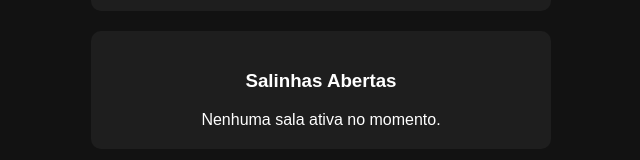
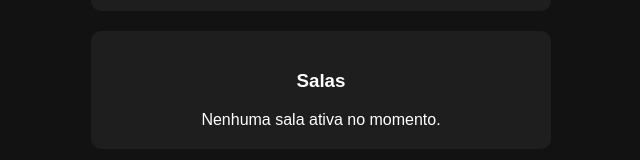
Before and after one commit to 00001146894740sp-del/sitedevideochamada, a website: page public/index.html in a window 1280 px wide. Shown: the part 335-495 px from the top of the page, without its empty margins (319-959 px from the left). Drawn offline with nearby package versions, Linux system fonts and the light colour scheme; no server answers.

Commit message:
Update index.html

```diff
--- a/public/index.html
+++ b/public/index.html
@@ -31,7 +31,7 @@
     </div>
 
     <div class="box">
-      <h3>Salinhas Abertas</h3>
+      <h3>Salas</h3>
       <div id="roomList">Nenhuma sala ativa no momento.</div>
     </div>
   </div>
```
